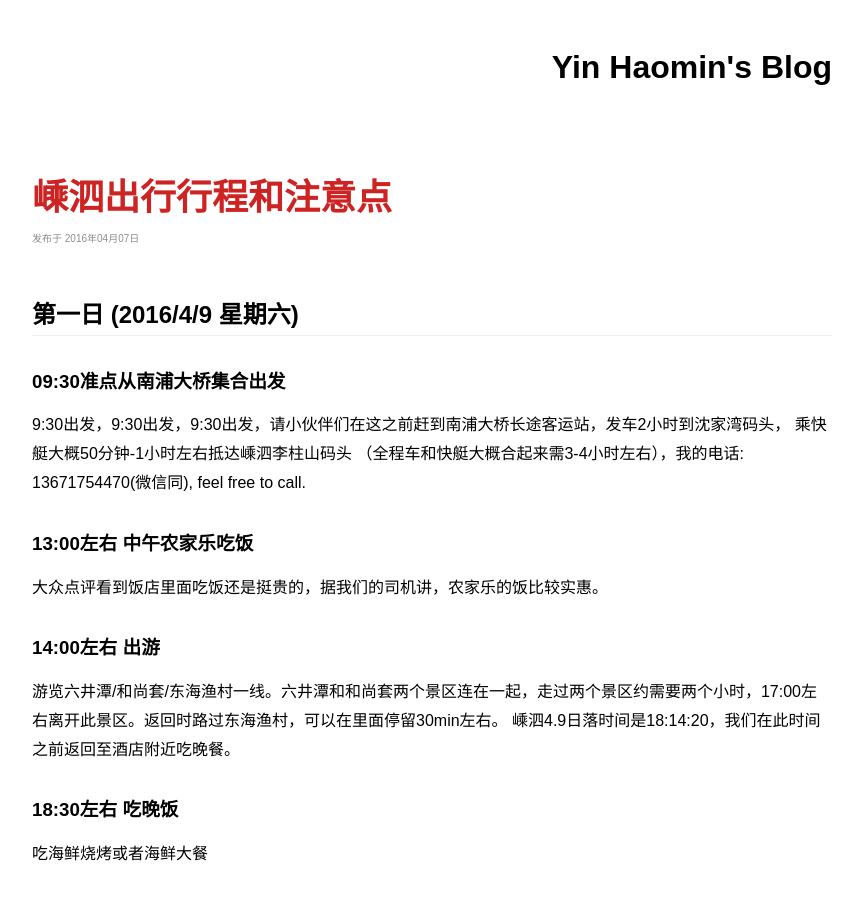
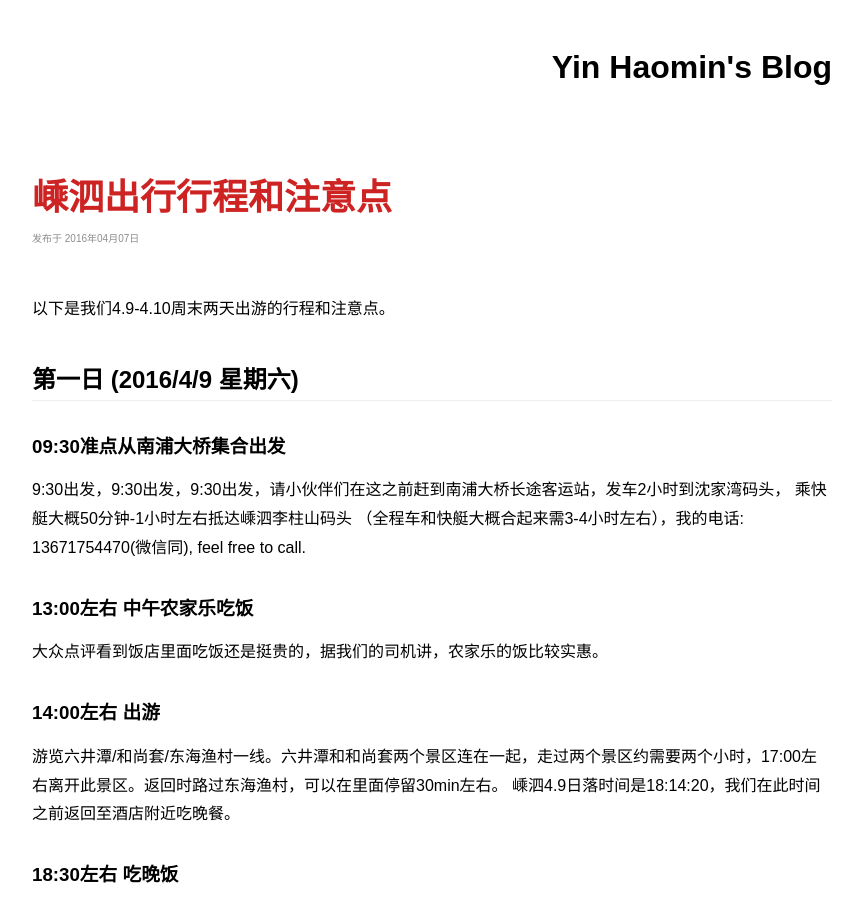
Before and after one commit to yinhaomin/yinhaomin.github.io, a Jekyll site: the page built from _posts/2016-04-07-嵊泗出行行程和注意点.md, in a window 1280 px wide and 900 px high. Shown: the whole window, without its empty margins (208-1069 px from the left). Built offline with Jekyll 4.4.1, drawn with Linux system fonts in a browser that asks for light colours; comment, search, counter and statistics services are not loaded.

Commit message:
Update 2016-04-07-嵊泗出行行程和注意点.md

```diff
--- a/_posts/2016-04-07-嵊泗出行行程和注意点.md
+++ b/_posts/2016-04-07-嵊泗出行行程和注意点.md
@@ -4,6 +4,8 @@ title: 嵊泗出行行程和注意点
 comments: true
 keywords: 嵊泗出行行程和注意点
 ---
+
+以下是我们4.9-4.10周末两天出游的行程和注意点。
 
 ## 第一日 (2016/4/9 星期六)
 
```
